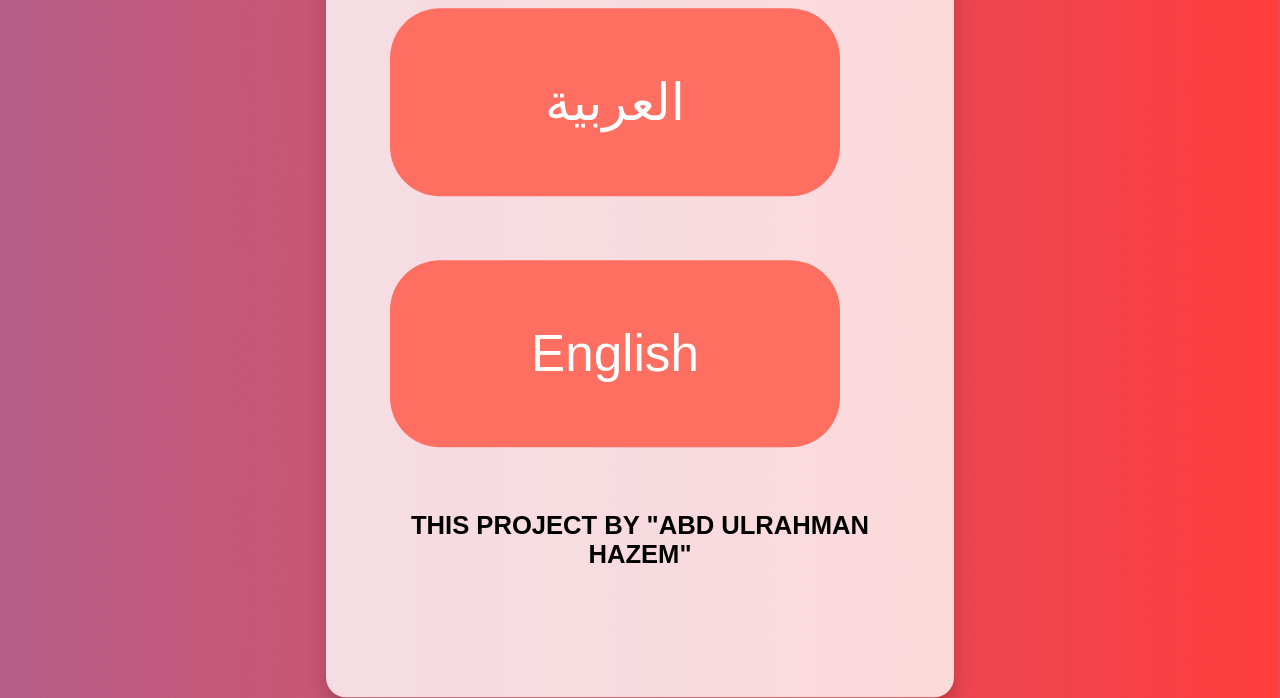
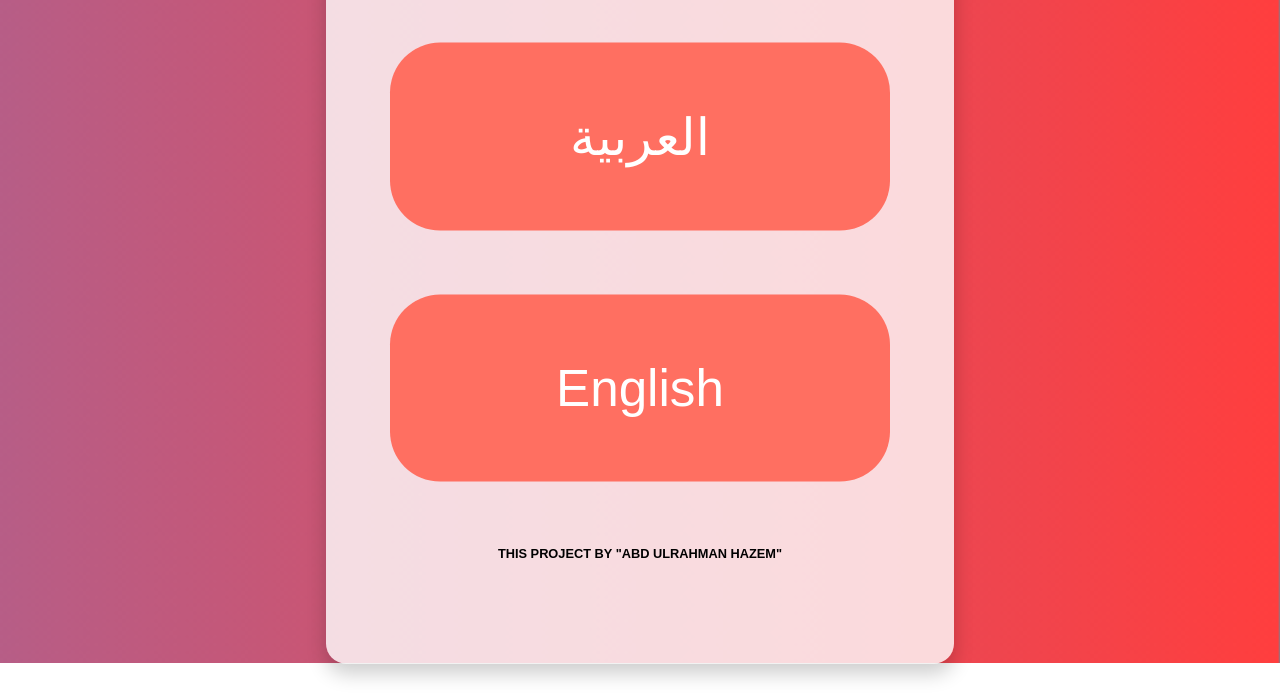
Before and after one commit to Mostafa689495/Calculator, a plain HTML site: page index.html in a window 1280 px wide. Shown: the part 271-969 px from the top of the page. After the commit the page ends 934 px from the top, so only its background shows below. Drawn offline with Linux system fonts and the light colour scheme.

Commit message:
Update index.html
Signed-off-by: Mostafa689495 <mosta3998@gmail.com>

```diff
--- a/index.html
+++ b/index.html
@@ -91,12 +91,12 @@
             color: #3e92ff;
         }
         h4 {
-            font-size: 2vw; /* حجم نص متغير */
-            margin-bottom: 5vw;
+            font-size: 1vw; /* حجم نص متغير */
+            margin-bottom: 3vw;
         }
         .button {
             display: block;
-            width: 90%; /* جعل الأزرار مناسبة للشاشة */
+            width: 100%; /* جعل الأزرار مناسبة للشاشة */
             padding: 5vw 0; /* استخدام وحدات نسبية */
             margin: 5vw 0;
             font-size: 4vw; /* حجم نص متغير */
```
